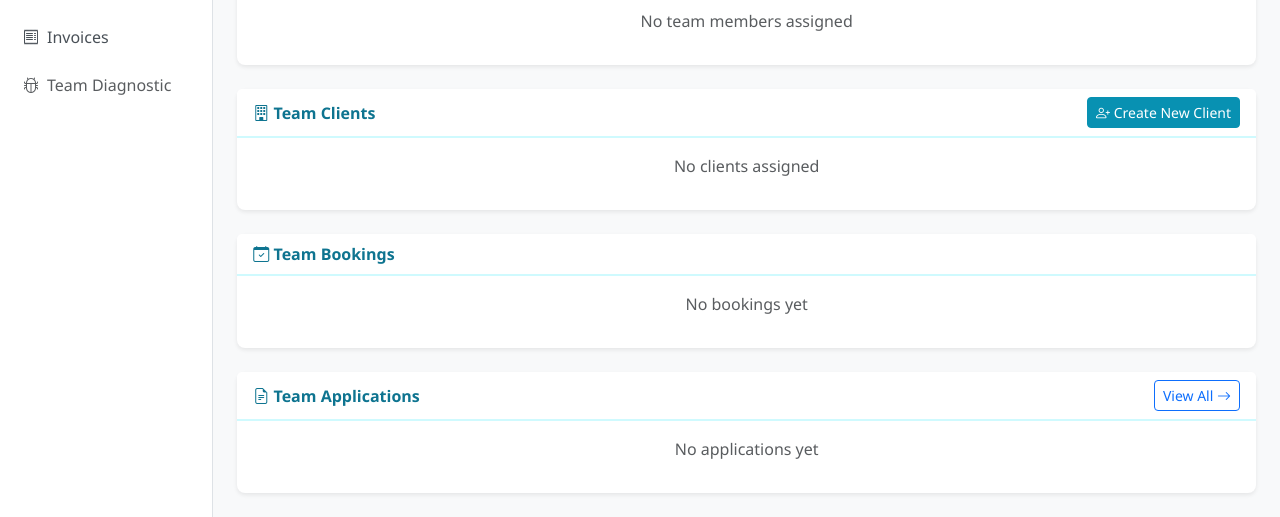
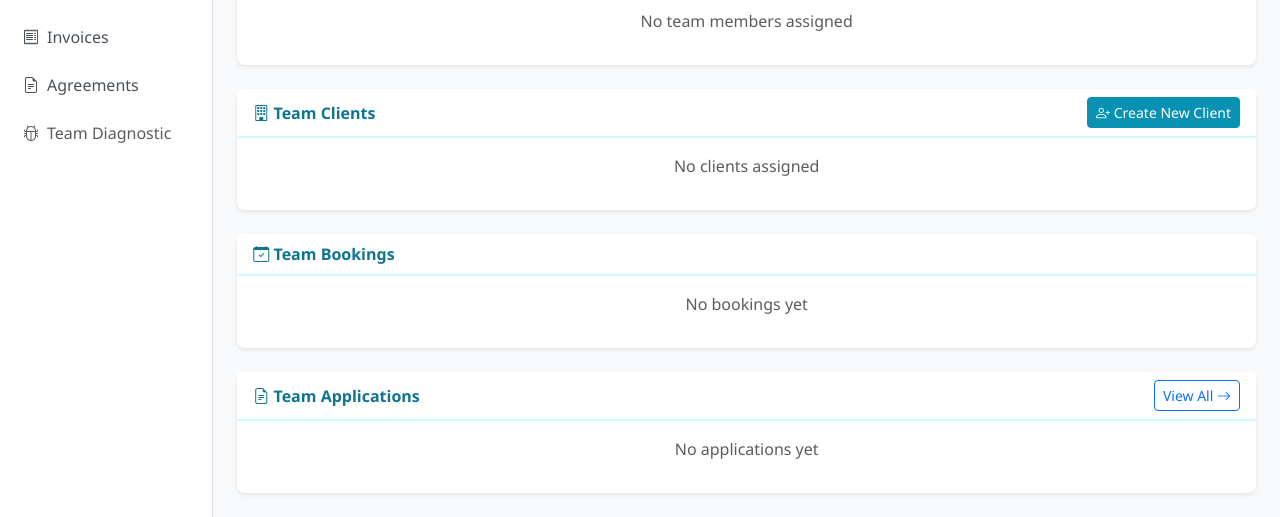
Before and after one commit to Utkarsh1506/crm-agnivridhi, a Django app: page /dashboard/manager/ in a window 1280 px wide. Shown: the part 611-1128 px from the top of the page. Run offline with Django 5.2, Linux system fonts and the light colour scheme; the visitor is signed in with stand-in values (Sample User, id 1); data comes from the database, SQL or seed files in the repository; data that the repository does not hold is empty; parts of the project's set-up code (start-up, migrations or seed data) failed here and were passed over.

Commit message:
Add Agreements navigation link to admin, owner, and manager dashboards

```diff
--- a/templates/dashboards/manager_dashboard.html
+++ b/templates/dashboards/manager_dashboard.html
@@ -73,6 +73,11 @@
             <li class="nav-item">
                 <a class="nav-link" href="{% url 'invoices:manager_invoice_list' %}">
                     <i class="bi bi-receipt"></i>Invoices
+                </a>
+            </li>
+            <li class="nav-item">
+                <a class="nav-link" href="{% url 'agreements:manager_agreement_list' %}">
+                    <i class="bi bi-file-earmark-text"></i>Agreements
                 </a>
             </li>
             <li class="nav-item">
```
Also changed, not shown: templates/dashboards/admin_dashboard.html (+10 -0 lines), templates/dashboards/owner_dashboard.html (+10 -0 lines).
